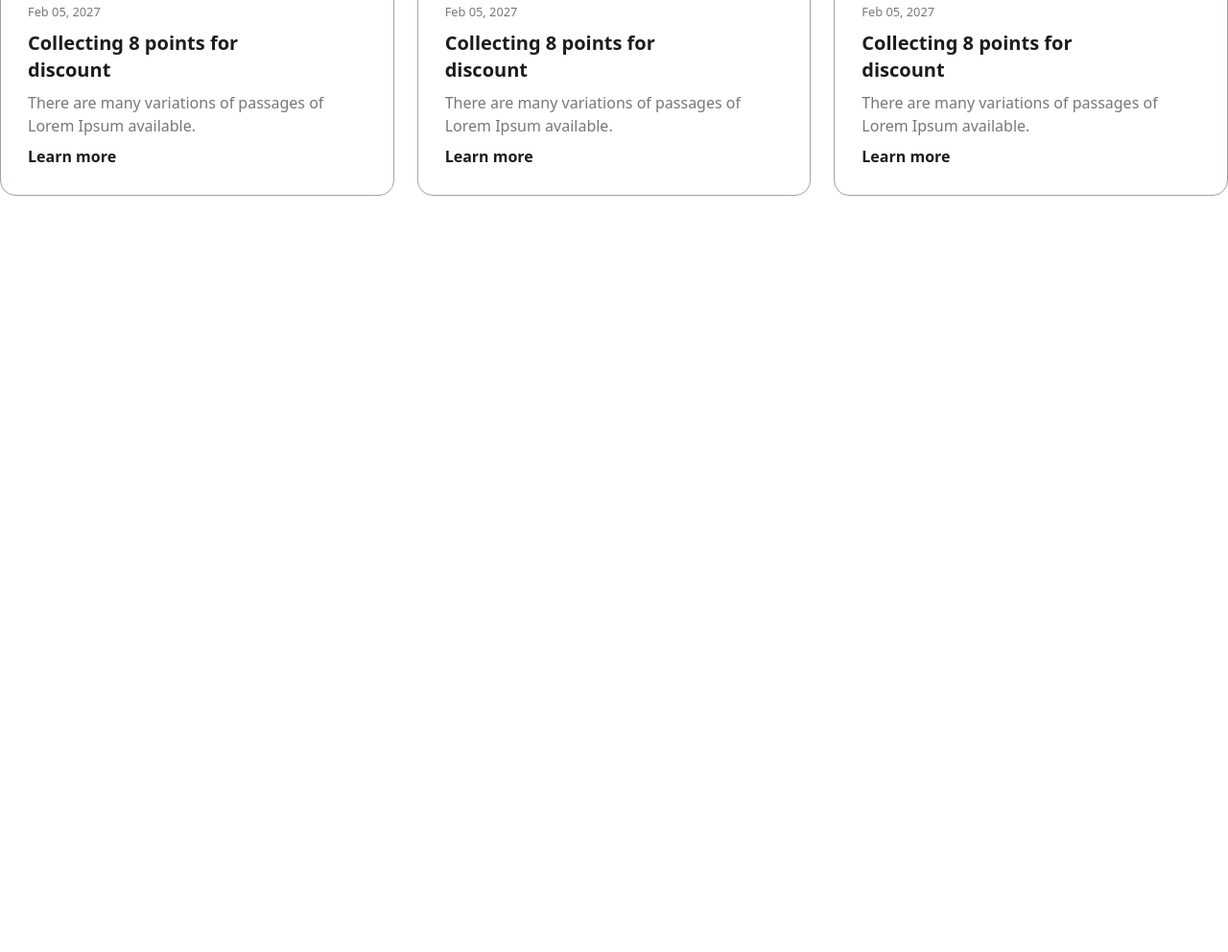
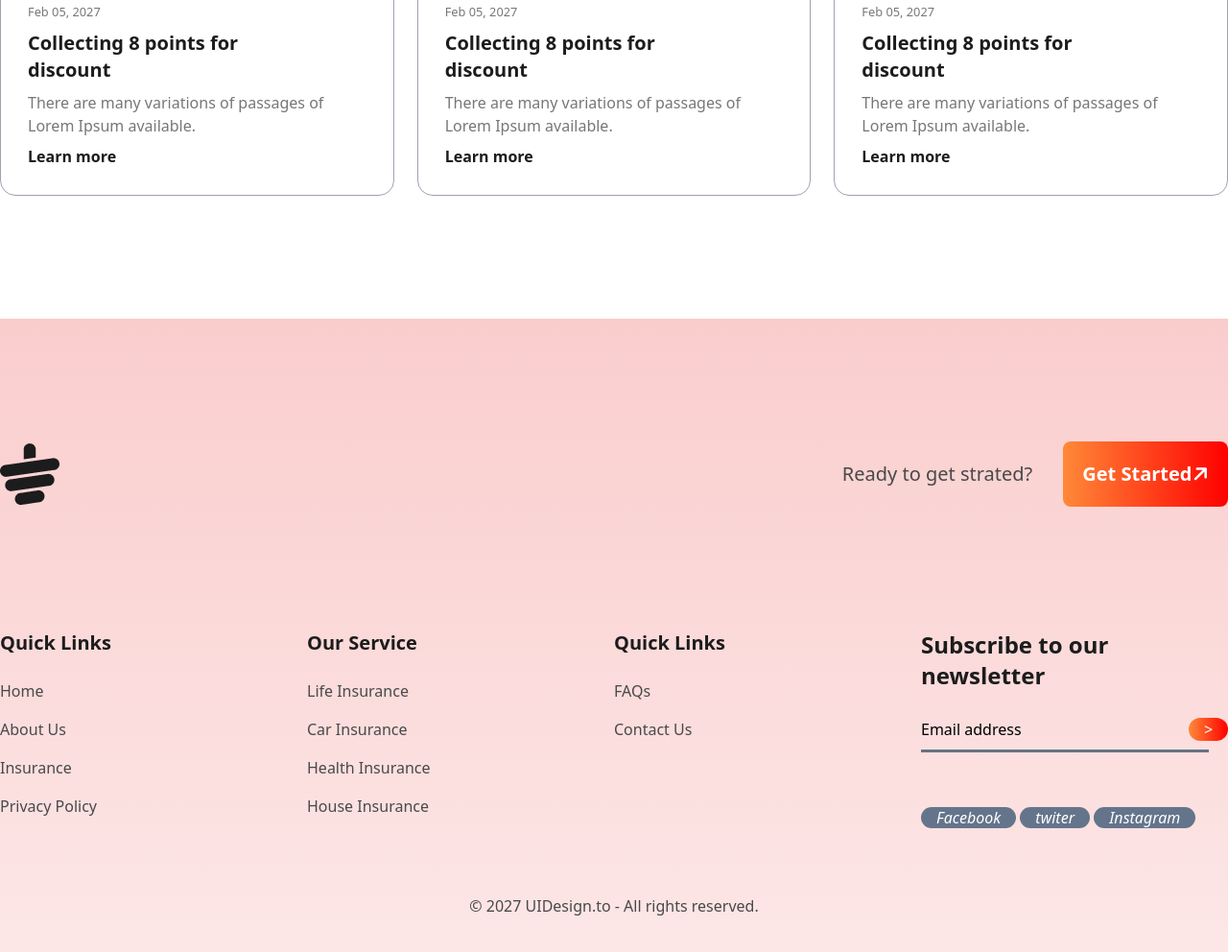
Before and after one commit to ashikbillah699/tea_house, a plain HTML site: page index.html in a window 1280 px wide. Shown: the part 3322-4314 px from the top of the page at 96% size. Before the commit the page ends 3654 px from the top, so only its background shows below. Drawn offline with nearby package versions, Linux system fonts and the light colour scheme.

Commit message:
project done

```diff
--- a/index.html
+++ b/index.html
@@ -169,34 +169,92 @@
                 <div class="border border-gray-400 rounded-2xl p-5 md:mt-6 lg:mt-0">
                     <img class="w-full" src="images/news-1.png" alt="">
                     <div class="p-2">
-                        <small class="font-medium text-[#777777] text-4 " >Feb 05, 2027</small>
-                        <h4 class="font-extrabold text-[#1c1c1c] text-xl py-2 w-10/12">Collecting 8 points for discount</h4>
-                        <p class="font-medium text-base text-[#777777] pb-2 w-11/12">There are many variations of passages of Lorem Ipsum available.</p>
+                        <small class="font-medium text-[#777777] text-4 ">Feb 05, 2027</small>
+                        <h4 class="font-extrabold text-[#1c1c1c] text-xl py-2 w-10/12">Collecting 8 points for discount
+                        </h4>
+                        <p class="font-medium text-base text-[#777777] pb-2 w-11/12">There are many variations of
+                            passages of Lorem Ipsum available.</p>
                         <a href="" class="no-underline text-[#1c1c1c] text-4 font-bold">Learn more</a>
                     </div>
                 </div>
                 <div class="border border-gray-400 rounded-2xl p-5 md:mt-6 lg:mt-0">
                     <img class="w-full" src="images/news-2.png" alt="">
                     <div class="p-2">
-                        <small class="font-medium text-[#777777] text-4 " >Feb 05, 2027</small>
-                        <h4 class="font-extrabold text-[#1c1c1c] text-xl py-2 w-10/12">Collecting 8 points for discount</h4>
-                        <p class="font-medium text-base text-[#777777] pb-2 w-11/12">There are many variations of passages of Lorem Ipsum available.</p>
+                        <small class="font-medium text-[#777777] text-4 ">Feb 05, 2027</small>
+                        <h4 class="font-extrabold text-[#1c1c1c] text-xl py-2 w-10/12">Collecting 8 points for discount
+                        </h4>
+                        <p class="font-medium text-base text-[#777777] pb-2 w-11/12">There are many variations of
+                            passages of Lorem Ipsum available.</p>
                         <a href="" class="no-underline text-[#1c1c1c] text-4 font-bold">Learn more</a>
                     </div>
                 </div>
                 <div class="border border-gray-400 rounded-2xl p-5 md:mt-6 lg:mt-0">
                     <img class="w-full" src="images/news-3.png" alt="">
                     <div class="p-2">
-                        <small class="font-medium text-[#777777] text-4 " >Feb 05, 2027</small>
-                        <h4 class="font-extrabold text-[#1c1c1c] text-xl py-2 w-10/12">Collecting 8 points for discount</h4>
-                        <p class="font-medium text-base text-[#777777] pb-2 w-11/12">There are many variations of passages of Lorem Ipsum available.</p>
+                        <small class="font-medium text-[#777777] text-4 ">Feb 05, 2027</small>
+                        <h4 class="font-extrabold text-[#1c1c1c] text-xl py-2 w-10/12">Collecting 8 points for discount
+                        </h4>
+                        <p class="font-medium text-base text-[#777777] pb-2 w-11/12">There are many variations of
+                            passages of Lorem Ipsum available.</p>
                         <a href="" class="no-underline text-[#1c1c1c] text-4 font-bold">Learn more</a>
                     </div>
                 </div>
             </div>
         </section>
     </main>
-    <footer></footer>
+    <!-- footer  -->
+    <footer class="bg-gradient-to-t from-[#fdeaea] to-[#facdcd] py-32">
+        <div class="max-w-screen-xl mx-auto mb-32 md:flex md:justify-between items-center">
+            <img src="images/cup.png" alt="">
+            <div class="flex justify-end items-center gap-8">
+                <p class="font-medium text-xl text-[#494949]">Ready to get strated?</p>
+                <button
+                    class="p-5 bg-gradient-to-r from-[#FF8938] to-[#FF0000] rounded-lg text-[#ffffff] text-xl font-bold ">Get
+                    Started<i class="fa-solid fa-arrow-right -rotate-45"></i></button>
+            </div>
+        </div>
+        <div class="max-w-screen-xl mx-auto grid lg:grid-cols-4 md:grid-cols-2">
+            <div>
+                <h4 class="text-xl font-semibold text-[#1c1c1c] pb-6">Quick Links</h4>
+                <ul>
+                    <li class="text-base text-[#494949] pb-4">Home</li>
+                    <li class="text-base text-[#494949] pb-4">About Us</li>
+                    <li class="text-base text-[#494949] pb-4">Insurance</li>
+                    <li class="text-base text-[#494949] pb-4">Privacy Policy</li>
+                </ul>
+            </div>
+            <div>
+                <h4 class="text-xl font-semibold text-[#1c1c1c] pb-6">Our Service</h4>
+                <ul>
+                    <li class="text-base text-[#494949] pb-4">Life Insurance</li>
+                    <li class="text-base text-[#494949] pb-4">Car Insurance</li>
+                    <li class="text-base text-[#494949] pb-4">Health Insurance</li>
+                    <li class="text-base text-[#494949] pb-4">House Insurance</li>
+                </ul>
+            </div>
+            <div>
+                <h4 class="text-xl font-semibold text-[#1c1c1c] pb-6">Quick Links</h4>
+                <ul>
+                    <li class="text-base text-[#494949] pb-4">FAQs</li>
+                    <li class="text-base text-[#494949] pb-4">Contact Us</li>
+                </ul>
+            </div>
+            <div>
+                <h4 class="text-2xl font-semibold text-[#1c1c1c] w-11/12">Subscribe to our newsletter</h4>
+                <div class="flex justify-between mt-7 mb-2">
+                    <a href="">Email address</a>
+                    <i class="rounded-full px-4 bg-gradient-to-r from-[#FF8938] to-[#FF0000] text-white">></i>
+                </div>
+                <hr class="bg-gray-500 h-1 mr-5 ">
+                <div class="mt-14">
+                    <i class="rounded-full px-4 bg-slate-500 text-white">Facebook</i>
+                    <i class="rounded-full px-4 bg-slate-500 text-white">twiter</i>
+                    <i class="rounded-full px-4 bg-slate-500 text-white">Instagram</i>
+                </div>
+            </div>
+        </div>
+        <p class="text-[#494949] font-medium text-base text-center mt-16">© 2027 UIDesign.to - All rights reserved.</p>
+    </footer>
 </body>
 
 </html>
```
